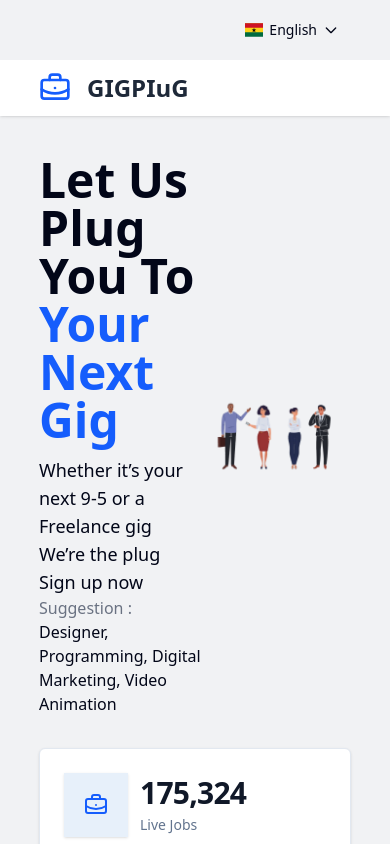
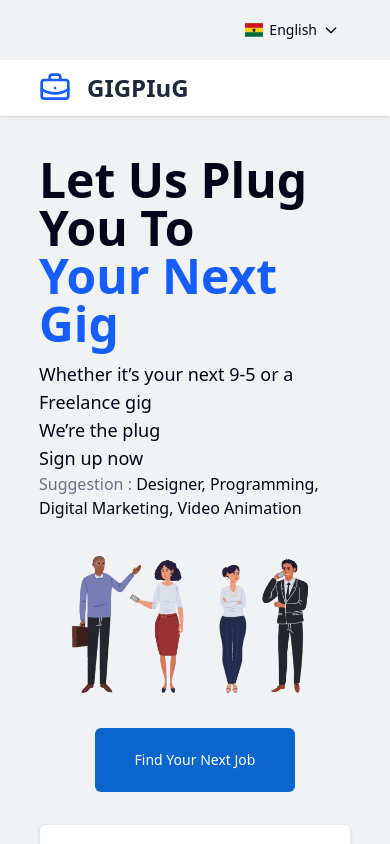
Before and after one commit to saintdannyyy/GiGPluG, a Next.js app: page / in a window 390 px wide. Shown: the top 844 px of the page. Built offline with nearby package versions, Linux system fonts and the light colour scheme.

Commit message:
Enhance layout: adjust flex properties and add job search button

```diff
--- a/src/app/page.js
+++ b/src/app/page.js
@@ -37,8 +37,8 @@ export default function Home() {
       {/* Main Body */}
       <div className="w-full flex flex-col bg-primary-foreground items-center justify-center">
         {/* Info */}
-        <div className="w-full flex md:flex-row sm:flex-col bg-primary-foreground items-center justify-center border-r-primary-foreground px-[10%] pt-10">
-          <div className="flex flex-col md:w-[50%] sm:w-[100%] items-start justify-center">
+        <div className="w-full flex flex-col md:flex-row bg-primary-foreground items-center justify-center border-r-primary-foreground px-[10%] pt-10">
+          <div className="flex flex-col lg:w-[50%] sm:w-[100%] items-start justify-center">
             <h1 className="text-5xl font-bold text-left">
               Let Us Plug You To <br />
               <span className="text-blue-600 mt-20">Your Next Gig</span>
@@ -103,9 +103,15 @@ export default function Home() {
               </span>{" "}
             </p>
           </div>
-          <div className="flex flex-col md:w-[50%] sm:w-[100%] items-center justify-center">
+          <div className="flex flex-col w-[100%] md:w-[50%] items-center justify-center">
             <Image src={people} alt="people" width={500} height={500} />
           </div>
+          <Button
+            variant={"primary"}
+            className="bg-primary sm:flex md:hidden rounded-sm px-10 py-8 text-white"
+          >
+            <Link href="/Jobs">Find Your Next Job</Link>
+          </Button>
         </div>
 
         {/* Stats */}
```
